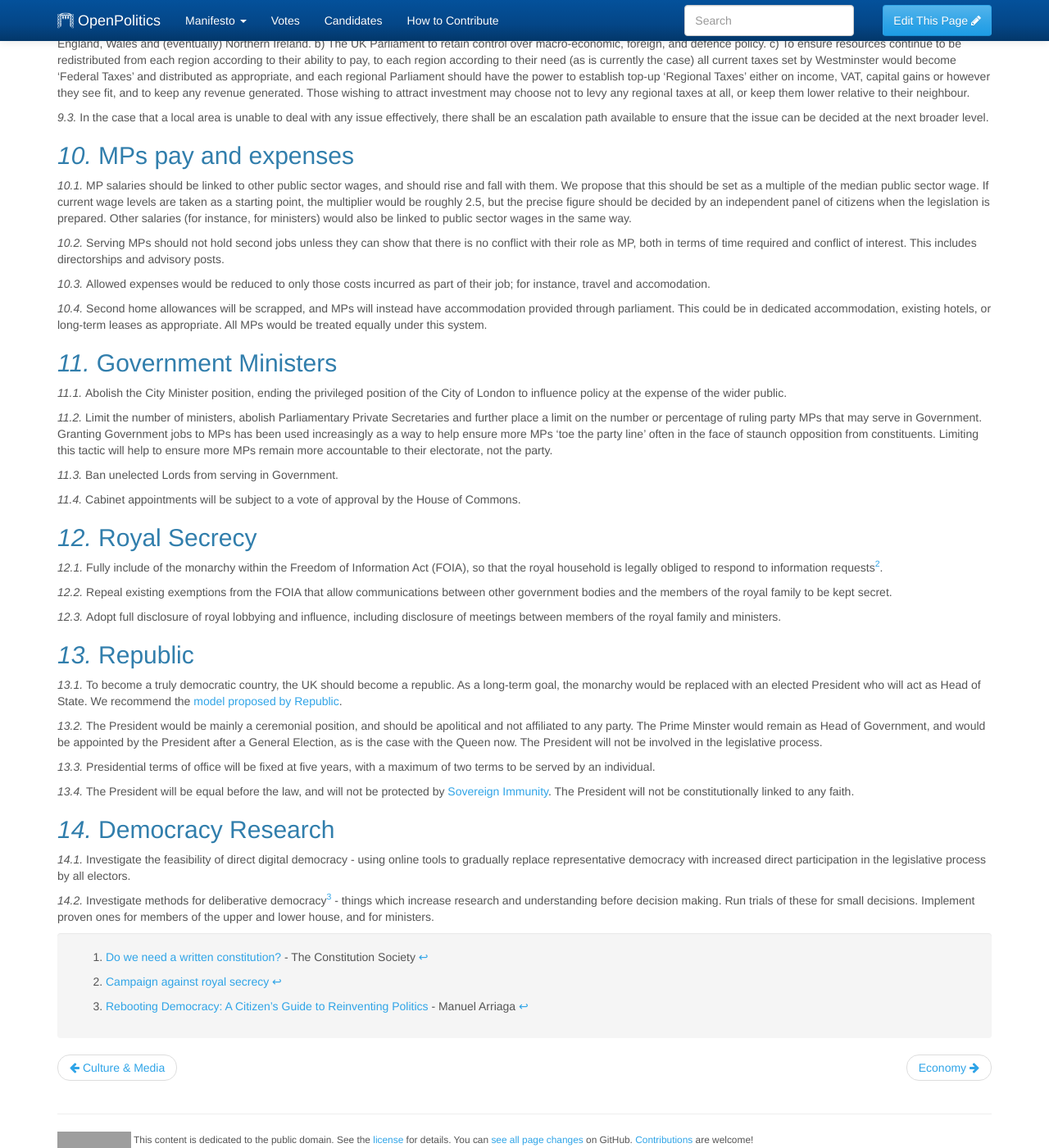
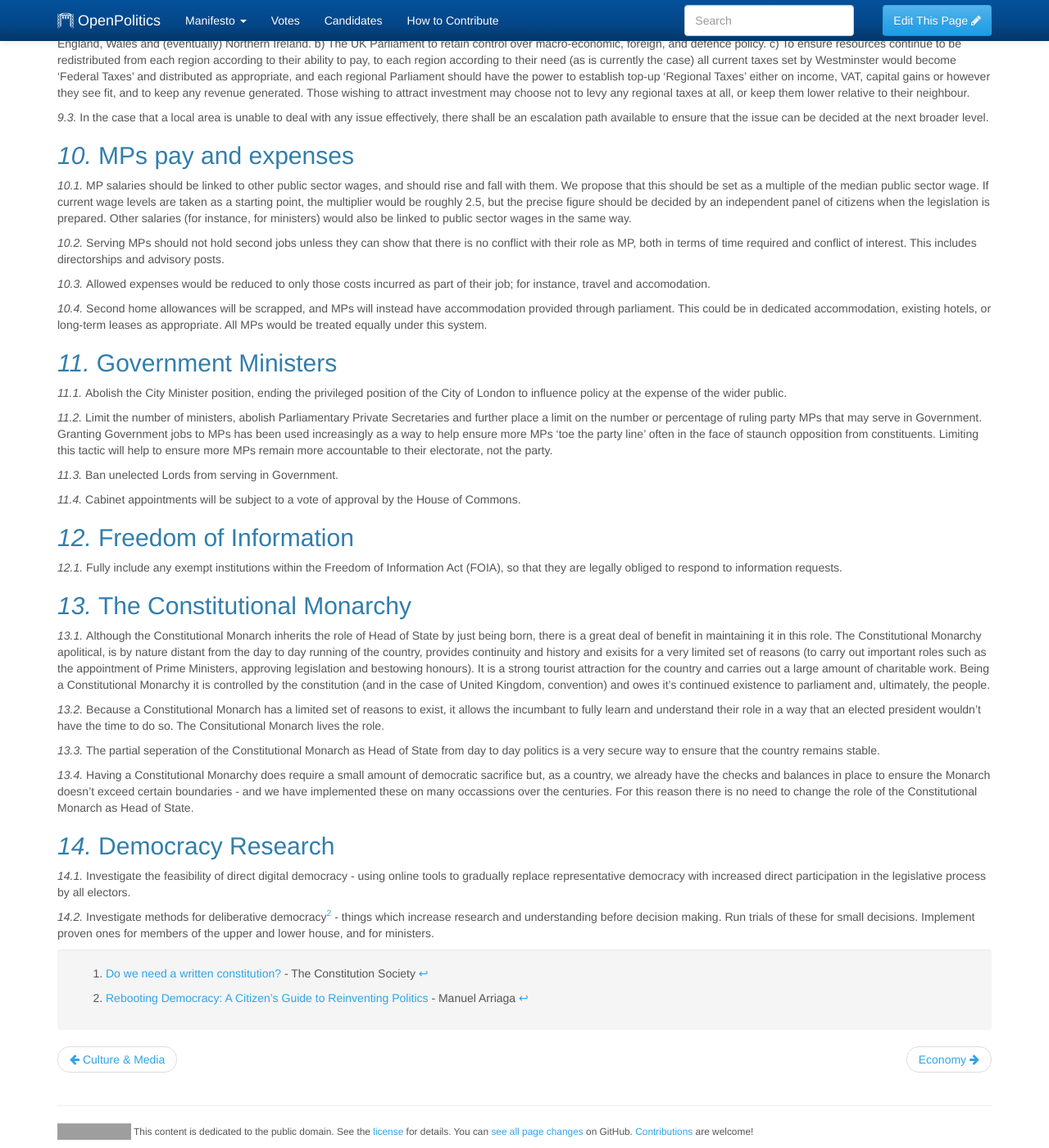
Before and after one commit to openpolitics/manifesto, a Jekyll site: the page built from manifesto/democracy.md, in a window 1280 px wide and 1400 px high, scrolled down 1734 px. Shown: the whole window at 82% size. Built offline with Jekyll 4.4.1, drawn with Linux system fonts in a browser that asks for light colours; some of the changed text lies outside the part shown; grey boxes are pictures that could not be loaded.

Commit message:
Update democracy.md
Ok, going out on a limb here...
1.  Change Royal Secrecy to Freedom of Information - to include any exempt institutions in the FOIA so they have to respond to FOI requests (bearing in mind that there are criteria whereby FOI requests can be refused anyway!)
2.  Remove Republic and add in Constitutional Monarchy - arguing the maintenance of a Constitutional Monarchy as there is no real benefit to replacing with a limited service president.

```diff
--- a/manifesto/democracy.md
+++ b/manifesto/democracy.md
@@ -101,31 +101,26 @@ Ban unelected Lords from serving in Government.
 
 Cabinet appointments will be subject to a vote of approval by the House of Commons.
 
-## Royal Secrecy
+## Freedom of Information
 
-Fully include of the monarchy within the Freedom of Information Act (FOIA), so that the royal household is legally obliged to respond to information requests[^2].
+Fully include any exempt institutions within the Freedom of Information Act (FOIA), so that they are legally obliged to respond to information requests.
 
-Repeal existing exemptions from the FOIA that allow communications between other government bodies and the members of the royal family to be kept secret.
+## The Constitutional Monarchy
 
-Adopt full disclosure of royal lobbying and influence, including disclosure of meetings between members of the royal family and ministers.
+Although the Constitutional Monarch inherits the role of Head of State by just being born, there is a great deal of benefit in maintaining it in this role.  The Constitutional Monarchy apolitical, is by nature distant from the day to day running of the country, provides continuity and history and exisits for a very limited set of reasons (to carry out important roles such as the appointment of Prime Ministers, approving legislation and bestowing honours).  It is a strong tourist attraction for the country and carries out a large amount of charitable work.  Being a Constitutional Monarchy it is controlled by the constitution (and in the case of United Kingdom, convention) and owes it's continued existence to parliament and, ultimately, the people.
 
-## Republic
+Because a Constitutional Monarch has a limited set of reasons to exist, it allows the incumbant to fully learn and understand their role in a way that an elected president wouldn't have the time to do so.  The Consitutional Monarch lives the role.
 
-To become a truly democratic country, the UK should become a republic. As a long-term goal, the monarchy would be replaced with an elected President who will act as Head of State. We recommend the [model proposed by Republic](http://republic.org.uk/What%20we%20want/In%20depth/The%20Case%20for%20a%20Republic/Policy/index.php).
+The partial seperation of the Constitutional Monarch as Head of State from day to day politics is a very secure way to ensure that the country remains stable.
 
-The President would be mainly a ceremonial position, and should be apolitical and not affiliated to any party. The Prime Minster would remain as Head of Government, and would be appointed by the President after a General Election, as is the case with the Queen now. The President will not be involved in the legislative process.
-
-Presidential terms of office will be fixed at five years, with a maximum of two terms to be served by an individual.
-
-The President will be equal before the law, and will not be protected by [Sovereign Immunity](https://en.wikipedia.org/wiki/Sovereign_immunity#United_Kingdom). The President will not be constitutionally linked to any faith.
+Having a Constitutional Monarchy does require a small amount of democratic sacrifice but, as a country, we already have the checks and balances in place to ensure the Monarch doesn't exceed certain boundaries - and we have implemented these on many occassions over the centuries.  For this reason there is no need to change the role of the Constitutional Monarch as Head of State.
 
 ## Democracy Research
 
 Investigate the feasibility of direct digital democracy - using online tools to gradually replace representative democracy with increased direct participation in the legislative process by all electors.
 
-Investigate methods for deliberative democracy[^3] - things which increase research and understanding before decision making. Run trials of these for small decisions. Implement proven ones for members of the upper and lower house, and for ministers.
+Investigate methods for deliberative democracy[^2] - things which increase research and understanding before decision making. Run trials of these for small decisions. Implement proven ones for members of the upper and lower house, and for ministers.
 
 
 [^1]: [Do we need a written constitution?](http://www.consoc.org.uk/discover-the-facts/do-we-need-a-written-constitution/) - The Constitution Society
-[^2]: [Campaign against royal secrecy](http://republic.org.uk/what-we-do/current-campaigns/campaign-against-royal-secrecy)
-[^3]: [Rebooting Democracy: A Citizen's Guide to Reinventing Politics](http://www.amazon.co.uk/Rebooting-Democracy-Citizens-Reinventing-Politics/dp/191019817X) - Manuel Arriaga
+[^2]: [Rebooting Democracy: A Citizen's Guide to Reinventing Politics](http://www.amazon.co.uk/Rebooting-Democracy-Citizens-Reinventing-Politics/dp/191019817X) - Manuel Arriaga
```
